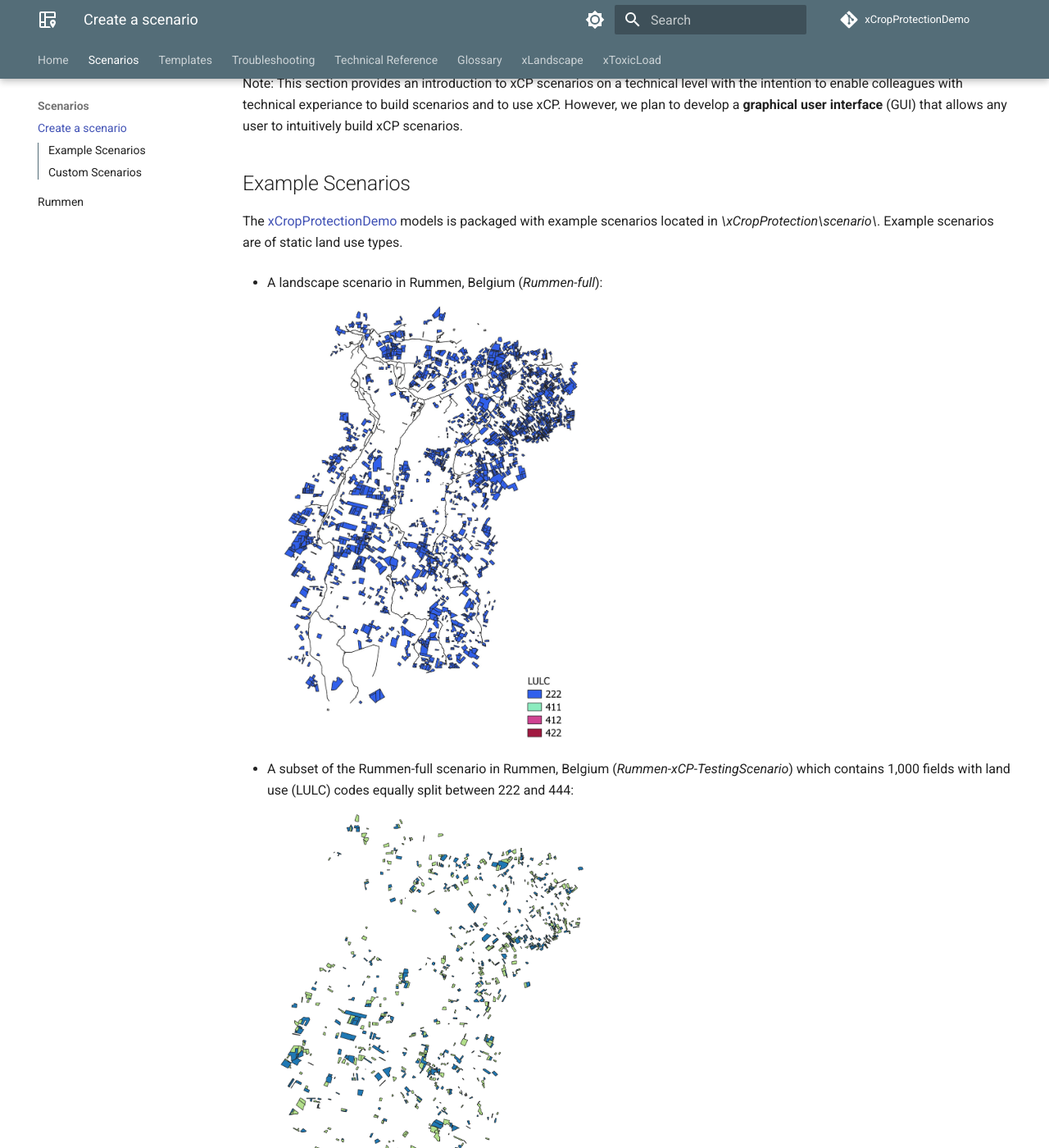
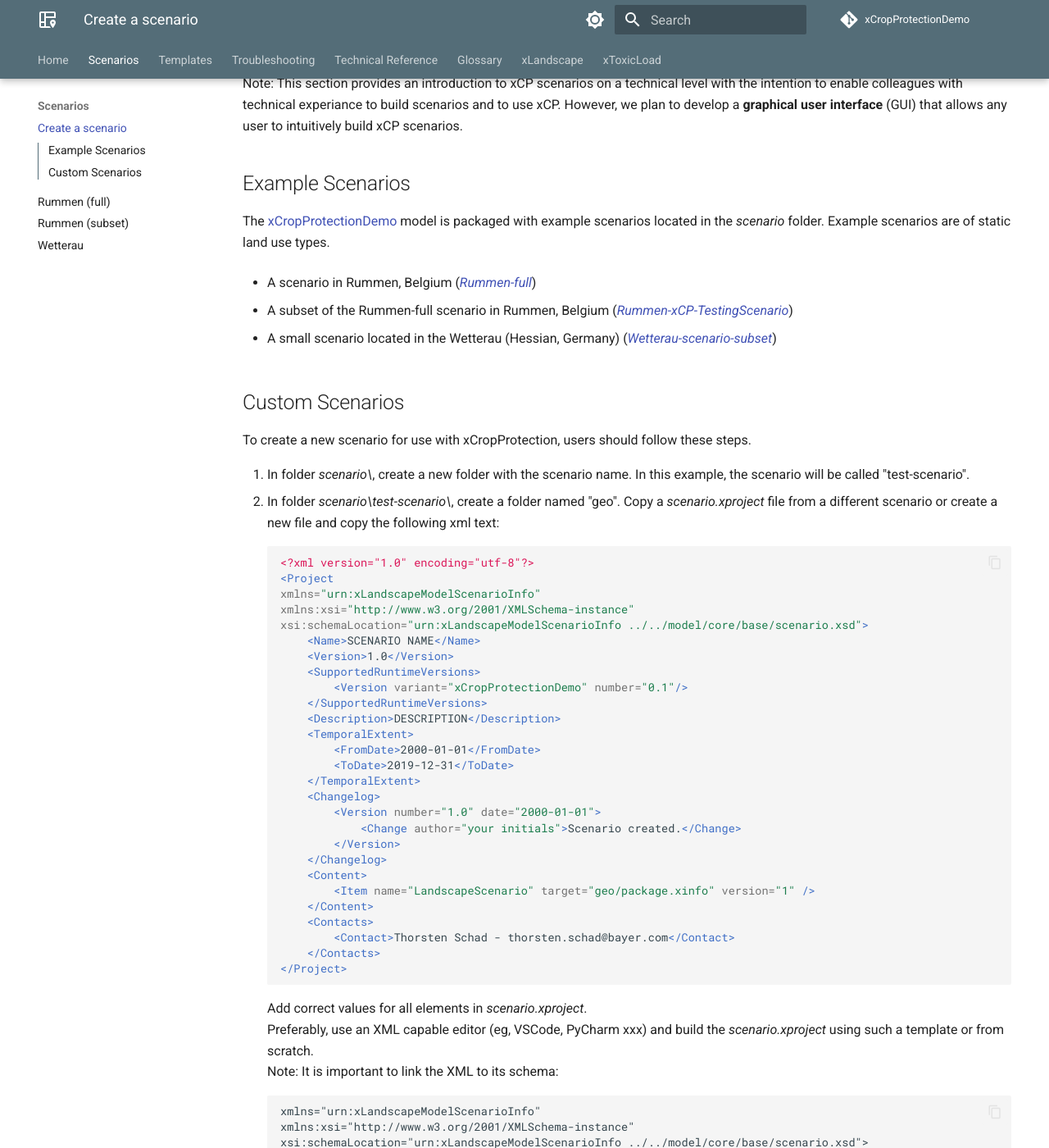
Before and after one commit to xlandscape/xCropProtectionDemoDoc, an MkDocs documentation site: the page built from docs/create-scenario.md, in a window 1280 px wide and 1400 px high, scrolled down 399 px. Shown: the whole window at 82% size. Built offline with MkDocs 1.6.1 and Material for MkDocs 9.7.7, drawn with Linux system fonts in a browser that asks for light colours; comment, search, counter and statistics services are not loaded.

Commit message:
Added pages for Rummen (subset) and Wetterau scenarios

```diff
--- a/docs/create-scenario.md
+++ b/docs/create-scenario.md
@@ -11,16 +11,13 @@
 Note: This section provides an introduction to xCP scenarios on a technical level with the intention to enable colleagues with technical experiance to build scenarios and to use xCP. However, we plan to develop a **graphical user interface** (GUI) that allows any user to intuitively build xCP scenarios.
 
 ## Example Scenarios
-The [xCropProtectionDemo](https://github.com/xlandscape/xCropProtectionDemo/tree/main) models is packaged with example scenarios located in *\xCropProtection\scenario\\*. Example scenarios are of static land use types.
+The [xCropProtectionDemo](https://github.com/xlandscape/xCropProtectionDemo/tree/main) model is packaged with example scenarios located in the *scenario* folder. Example scenarios are of static land use types.
 
-- A landscape scenario in Rummen, Belgium (*Rummen-full*):
-<img src="img/rummen-full-geo.jpg" width="400" >
+- A scenario in Rummen, Belgium ([*Rummen-full*](scenarios/rummen-scenario.md))
 
-- A subset of the Rummen-full scenario in Rummen, Belgium (*Rummen-xCP-TestingScenario*) which contains 1,000 fields with land use (LULC) codes equally split between 222 and 444:
-<img src="img/rummen-subset-geo.png" width="400" >
+- A subset of the Rummen-full scenario in Rummen, Belgium ([*Rummen-xCP-TestingScenario*](scenarios/rummen-subset.md))
 
-- A small scenario located in the Wetterau (Hessian, Germany) (*Wetterau-scenario-subset*)
-<img src="img/wetterau-geo.jpg" width="350" >
+- A small scenario located in the Wetterau (Hessian, Germany) ([*Wetterau-scenario-subset*](scenarios/wetterau-scenario.md))
 
 
 ## Custom Scenarios
--- a/mkdocs.yml
+++ b/mkdocs.yml
@@ -49,7 +49,9 @@
   - Home: 'index.md'
   - Scenarios:
     - Create a scenario: 'create-scenario.md'
-    - Rummen: 'scenarios/rummen-scenario.md'
+    - Rummen (full): 'scenarios/rummen-scenario.md'
+    - Rummen (subset): 'scenarios/rummen-subset.md'
+    - Wetterau: 'scenarios/wetterau-scenario.md'
   - Templates:
     - Intro: 'scenarios/templates-intro.md'
     - Simple Scenario: 'scenarios/simple-scenario.md'
```
Also changed, not shown: docs/scenarios/rummen-scenario.md (+2 -10 lines), docs/scenarios/rummen-subset.md (added, +22 -0 lines), docs/scenarios/wetterau-scenario.md (added, +26 -0 lines), docs/img/rummen-subset.jpg (added), docs/img/wetterau-image.jpg (added), docs/img/wetterau-scenario.jpg (added).
